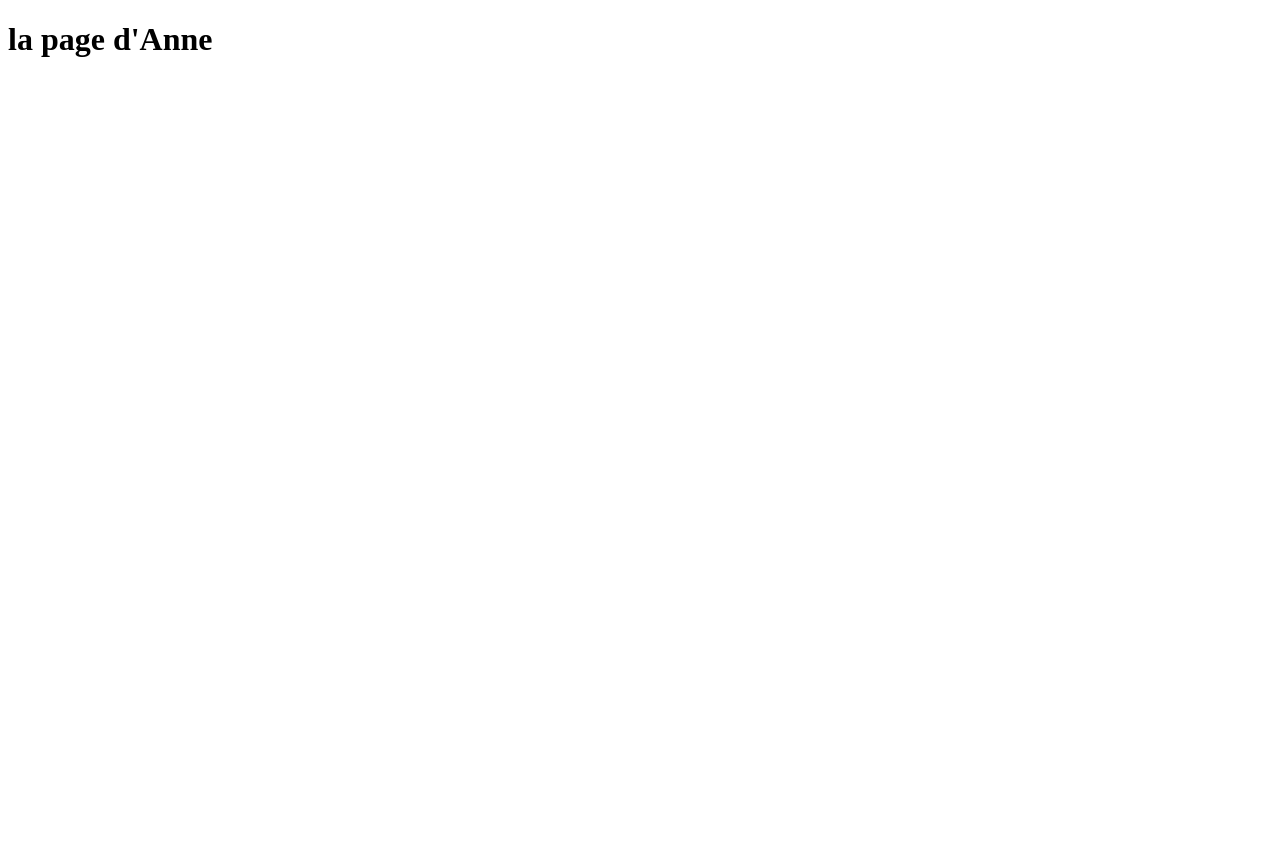
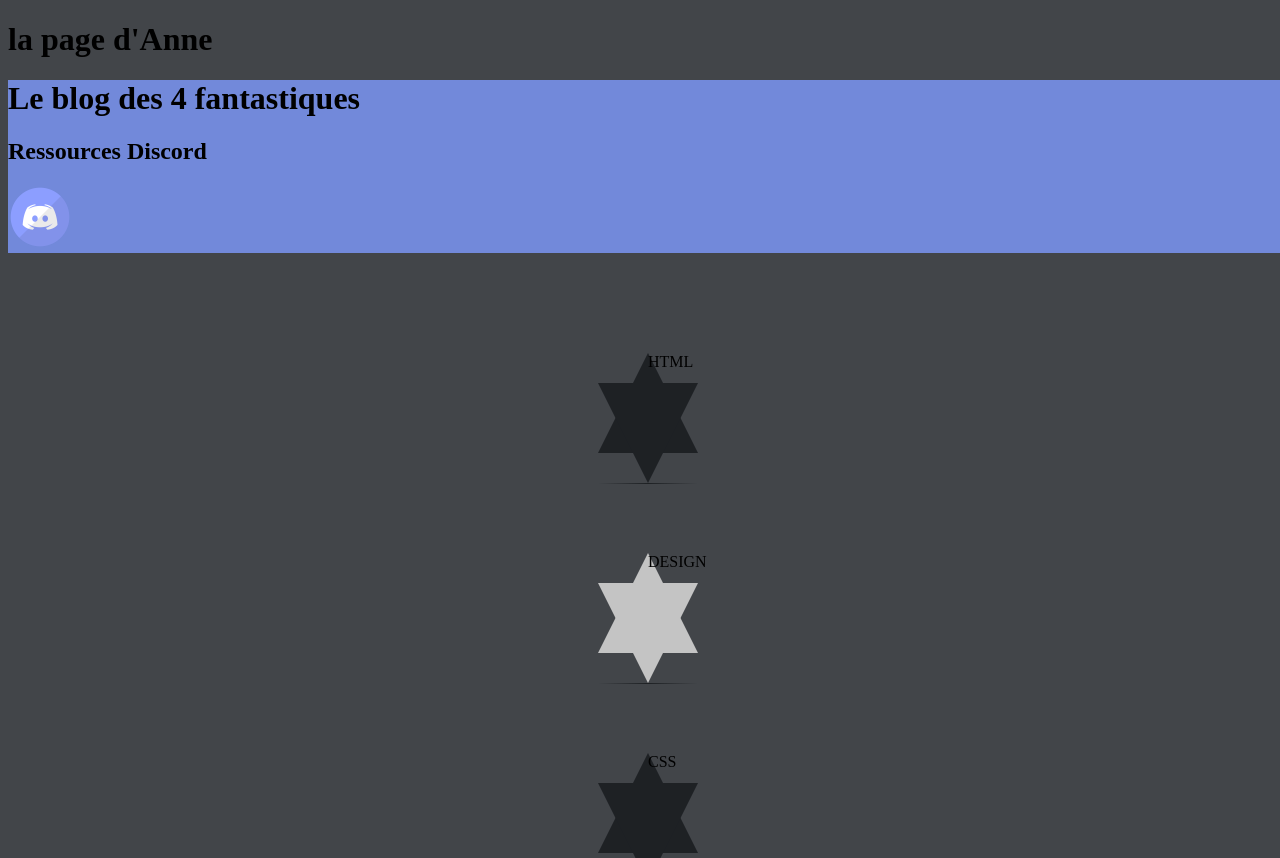
Before and after one commit to MrTrnr/blog4fantastiques, a plain HTML site: page listeanne.html in a window 1280 px wide. Shown: the top 858 px of the page. Before the commit the page ends 800 px from the top, so only its background shows below. Drawn offline with Linux system fonts and the light colour scheme.

Commit message:
ajout trame HTML et début listeanne.css

```diff
--- /dev/null
+++ b/listeanne.css
@@ -0,0 +1,102 @@
+header {
+	position: flex;
+	width: 100%;
+	height: 100%;
+	left: 0px;
+	top: 0px;
+	background-color: #7289DA;
+}
+
+img {
+	width: 5%;
+	height: 5%;
+}
+
+body{
+	position: flex;
+	width: 100%;
+	height: 100%;
+	left: 0px;
+	top: 88px;
+	background-color: #424549;
+}
+
+.star{
+
+	margin:100px auto;
+	width: 0;
+	height: 0;
+	border-left: 50px solid transparent;
+	border-right: 50px solid transparent;
+	border-bottom: 100px solid #1E2124;
+	position: relative;
+
+}
+.star:after{
+	content:'';
+	border: 1px solid #1E2124;
+	border-left: 50px solid transparent;
+	border-right: 50px solid transparent;
+	border-top: 100px solid #1E2124;
+	width:0;
+	height:0;
+	position: absolute;
+	top:30px;
+	left:-50px;
+}
+
+#white {
+	margin:100px auto;
+	width: 0;
+	height: 0;
+	border-left: 50px solid transparent;
+	border-right: 50px solid transparent;
+	border-bottom: 100px solid #C4C4C4;
+	position: relative;
+
+}
+
+#white:after{
+	content:'';
+	border: 1px solid #1E2124;
+	border-left: 50px solid transparent;
+	border-right: 50px solid transparent;
+	border-top: 100px solid #C4C4C4;
+	width:0;
+	height:0;
+	position: absolute;
+	top:30px;
+	left:-50px;
+}
+
+nav{
+	position: flex;
+	width: 50px;
+	height: 600px;
+	right: 50px;
+	top:100px;
+	background: #C4C4C4;
+}
+
+footer{
+	position: flex;
+	width: 100%;
+	height: 100%;
+	left: 0px;
+	top: 600px;
+	background-color: #7289DA;
+}
+.circle {
+	/*position: absolute;
+	width: 56px;
+	height: 48px;
+	left: 228px;
+	top: 508px;
+	background: #C4C4C4;*/
+	position :flex;
+	height: 100px;
+	width: 100px;
+	background-color: #C4C4C4;
+	border: 1px solid rgba(0, 0, 0, 1);
+	border-radius: 50%;
+}
--- a/listeanne.html
+++ b/listeanne.html
@@ -1,9 +1,42 @@
 <!DOCTYPE html>
 <html>
 <head>
+	<h1>la page d'Anne </h1>
+	<meta charset ='UTF-8'/>
+	<meta name="viewport" content="width=device-width,initial-scale=1" />
+	<link rel="stylesheet" type="text/css" href="listeanne.css">
 	<title>la page d'Anne</title>
 </head>
+
+<header>
+	<div id="entete">
+		<h1>Le blog des 4 fantastiques</h1>
+		<h2>Ressources Discord</h2>
+		<img src="iconfinder_discord_2308078.png" alt=logo>
+	</div>
+</header>
+
 <body>
-	<h1>la page d'Anne </h1>
+	<div id="main">
+		<div class="star" id="black">HTML</div>
+		<div class="star" id="white">DESIGN</div>
+		<div class="star" id="black">CSS</div>
+		<div class="star" id="white">CMS</div>
+		<div class="star" id="black">JS</div>
+		<div class="star" id="white">VISUELS</div>
+	</div>
+
+	<nav></nav>
+
 </body>
+
+<footer>
+	<div id="bottom">
+		<div class="circle" id="grey">ajouter ressources</div>
+		<div class="circle" id="grey">liste articles</div>
+		<div class="circle" id="grey">accès article</div>
+
+	</div>
+
+</footer>
 </html>
```
Also changed, not shown: iconfinder_discord_2308078.png (added).
